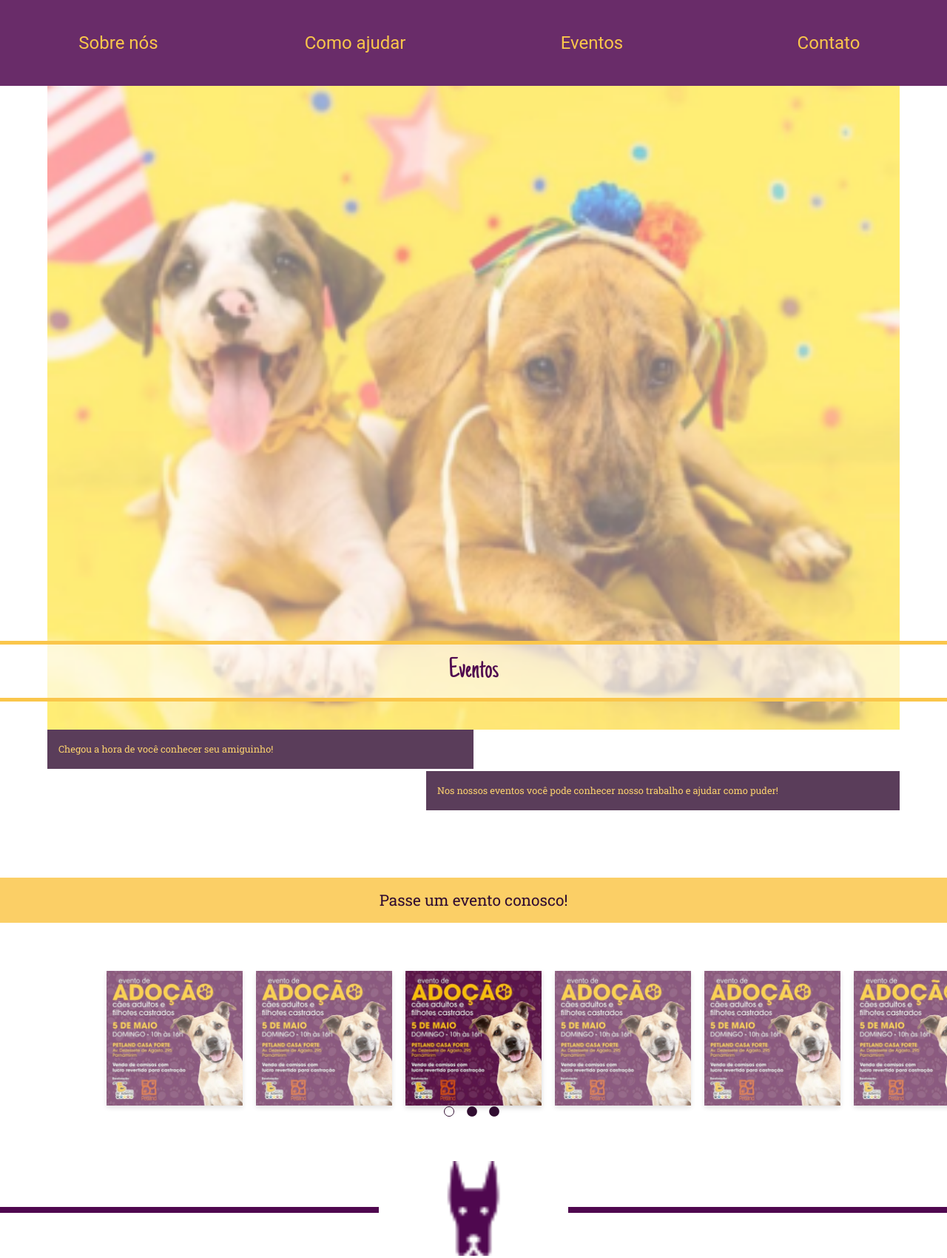
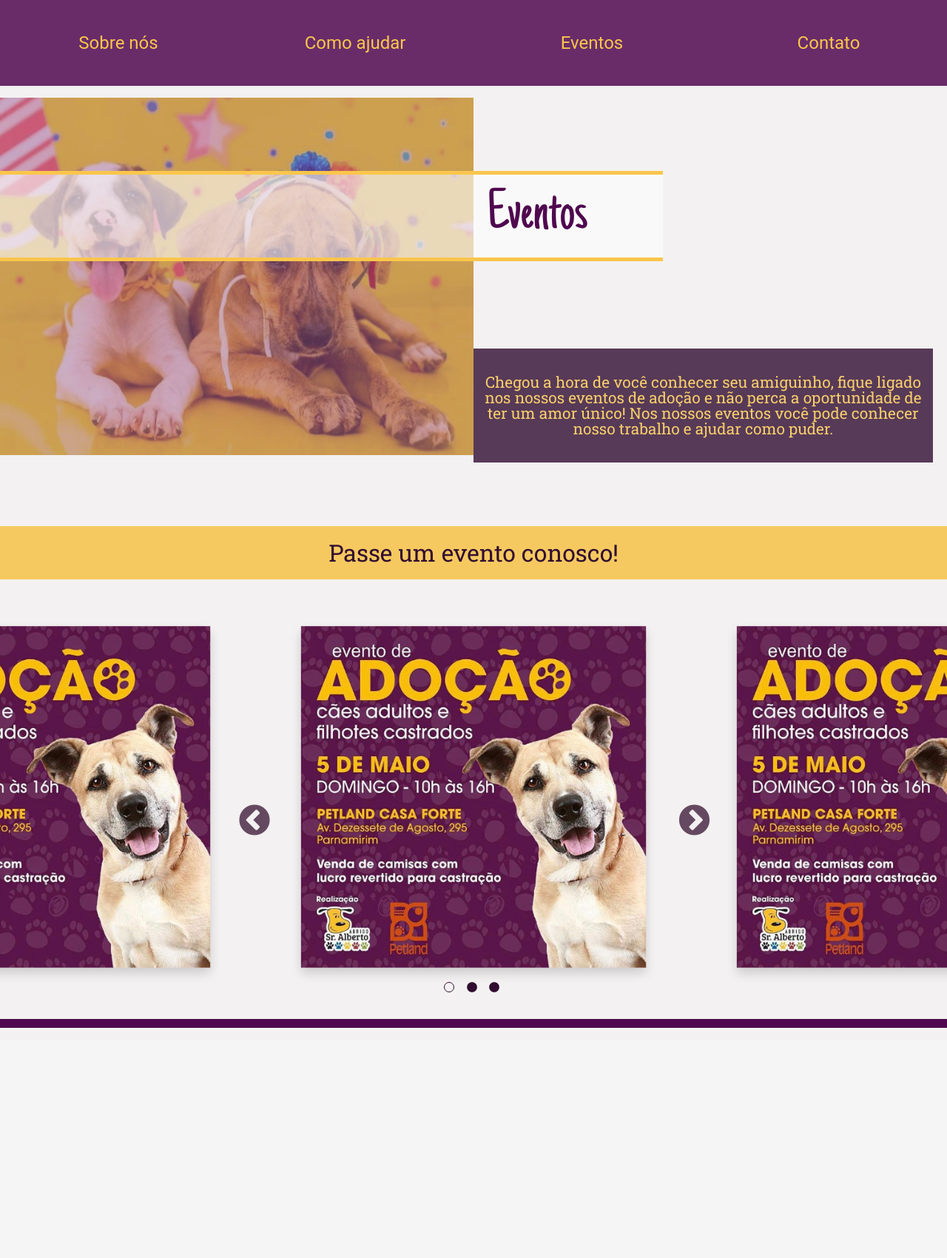
Before and after one commit to citi-onboarding/Abrigo, a Django app: page / in a window 1280 px wide. Shown: the part 96-1796 px from the top of the page at 74% size. After the commit the page ends 1485 px from the top, so only its background shows below. Run offline with Django 3.2, Linux system fonts and the light colour scheme; some libraries are stand-ins or nearby versions.

Commit message:
Adicionando responsividade

```diff
--- a/static/css/eventos.css
+++ b/static/css/eventos.css
@@ -6,6 +6,7 @@
     display: flex;
     margin: 0 auto;
     width: 90vw;
+    filter: drop-shadow(0px 0px purple) brightness(90%);
 }
 #titulo1-eventos{
     background-color: rgba(255, 255, 255, 0.6);
@@ -56,12 +57,28 @@
     font-weight: normal;
     font-size: 0.8rem;
 }
+#frase3-eventos{
+    display: none;
+    background-color: #310D31;
+    width: 48.5vw;
+    text-align: center;
+    margin: -8vh 50vw;
+    position: absolute;
+    opacity: 0.8;
+}
+#frase3-eventos h1{
+    color: #FAC64B;
+    font-family: 'Roboto Slab', serif;
+    padding: 20px 15px;
+    font-weight: normal;
+    font-size: 1rem;
+}
 #titulo2-eventos{
     background-color: rgba(249, 175, 0, 0.6);
     width: 100%;
     text-align: center;
     position: absolute;
-    margin-top: 25vh;
+    margin-top: 26vh;
 }
 #titulo2-eventos h1{
     color: #310D31;
@@ -74,6 +91,10 @@
 }
 .carrossel-eventos{
     margin-top: 40vh;
+}
+.slick-slide img{
+    margin: auto;
+    width: 60vw;
 }
 .slick-dots li.slick-active button:before{
     border:1px solid #310D31;
@@ -103,7 +124,7 @@
     height: auto;
 }
 #dogdiv-eventos{
-    width: 10vw;
+    width: 7vw;
 }
 #linhadiv-eventos{
     width: 40%;
--- /dev/null
+++ b/static/css/mediaquery-eventos.css
@@ -0,0 +1,85 @@
+@media only screen and (min-width: 600px){
+    .secao-eventos{
+        background-color: rgb(243, 241, 241);
+    }
+    #linhadiv-eventos{
+        width: 100%;
+    }
+    #dogdiv-eventos{
+        display: none;
+    }
+    #imgtop-eventos{
+        width: 50vw;
+        padding: 2vh 0;
+        margin: 0;
+    }
+    #titulo1-eventos{
+        width: 70vw;
+        margin: -25vh 0;
+        text-align: right;
+    }
+    #titulo1-eventos h1{
+        margin-right: 8vw;
+        font-size: 5rem;
+    }
+    #frase1-eventos, #frase2-eventos{
+        display: none;
+    }
+    #frase3-eventos{
+        display: flex;
+        width: 50vw;
+    }
+    #titulo2-eventos{
+        margin-top: 10vh;
+    }
+    #titulo2-eventos h1{
+        font-size: 2rem;
+    }
+    .carrossel-eventos{
+        margin-top: 25vh;
+    }
+    .slick-slide img{
+        margin: 0 3vw;
+        width: 45vw;
+    }
+    #divisoria-eventos{
+        margin-top: 0vh;
+        background-color:rgb(243, 241, 241);
+        padding: 2vh 0;
+    }
+    #linhadiv-eventos{
+        height: 1vh;
+    }
+}
+@media only screen and (min-width: 1200px){
+    #titulo1-eventos{
+        margin-top: -50vh;
+    }
+    #frase3-eventos h1{
+        padding: 35px 15px;
+        font-size: 1.3rem;
+    }
+    #frase3-eventos{
+        margin: -20vh 50vw;
+        width: 48.5vw;
+    }
+    .slick-slide{
+        opacity: 1;
+    }
+    .slick-slide img{
+        width: 40vw;
+    }
+    .slick-next{
+        right: 27vw;
+    }
+    .slick-prev{
+        left: 25vw;
+    }
+    .slick-prev:before, .slick-next:before{
+        color: #361131;
+    }
+    #linhadiv-eventos{
+        height: 1.5vh;
+    }
+
+}
--- a/static/javascript/slick-eventos.js
+++ b/static/javascript/slick-eventos.js
@@ -5,6 +5,15 @@ $(document).ready(function(){
         speed: 500,
         arrows: false,
         centerMode: true,
-        variableWidth: true
+        variableWidth: true,
+        arrows:true,
+        responsive: [
+            {
+                breakpoint: 1200,
+                settings:{
+                    arrows:false
+                }
+            }
+        ]
     });
 });
--- a/templates/base.html
+++ b/templates/base.html
@@ -18,6 +18,7 @@
     <link rel="stylesheet" href="{% static 'css/ns.css' %}">
     <link rel="stylesheet" href="{% static 'css/mediaquery-ns.css' %}">
      <link rel="stylesheet" href="{% static 'css/eventos.css' %}">
+     <link rel="stylesheet" href="{% static 'css/mediaquery-eventos.css' %}">
     {% endblock %}
     <link href="https://fonts.googleapis.com/css?family=Roboto+Slab&display=swap" rel="stylesheet">
     <title>Document</title>
--- a/templates/home_page/eventos.html
+++ b/templates/home_page/eventos.html
@@ -1,6 +1,6 @@
 {% load static %}
 <section class="secao-eventos">
-        <img id="imgtop-eventos" src="{% static 'images/evento.png' %}" alt="">
+        <img id="imgtop-eventos" src="{% static 'images/evento@3x.png' %}" alt="">
         <div id="titulo1-eventos">
             <h1>Eventos</h1>
         </div>
@@ -10,13 +10,19 @@
         <div id="frase2-eventos">
             <h2>Nos nossos eventos você pode conhecer nosso trabalho e ajudar como puder!</h2>
         </div>
+        <div id="frase3-eventos">
+            <h1>Chegou a hora de você conhecer seu amiguinho, fique ligado nos nossos eventos
+                de adoção e não perca a oportunidade de ter um amor único! Nos nossos eventos
+                você pode conhecer nosso trabalho e ajudar como puder.
+            </h1>
+        </div>
         <div id="titulo2-eventos">
             <h1>Passe um evento conosco!</h1>
         </div>
         <div class="carrossel-eventos">
-            <div id="carrosseis-eventos"> <img src="{% static 'images/adocao.png' %}" alt=""></div>
-            <div id="carrosseis-eventos"> <img src="{% static 'images/adocao.png' %}" alt=""></div>
-            <div id="carrosseis-eventos"> <img src="{% static 'images/adocao.png' %}" alt=""></div>
+            <div id="carrosseis-eventos"> <img src="{% static 'images/adocao@3x.png' %}" alt=""></div>
+            <div id="carrosseis-eventos"> <img src="{% static 'images/adocao@3x.png' %}" alt=""></div>
+            <div id="carrosseis-eventos"> <img src="{% static 'images/adocao@3x.png' %}" alt=""></div>
         </div>
         <div id="divisoria-eventos">
             <div id="linhadiv-eventos"></div>
```
Also changed, not shown: static/images/adocao@3x.png (added), static/images/evento@3x.png (added).
